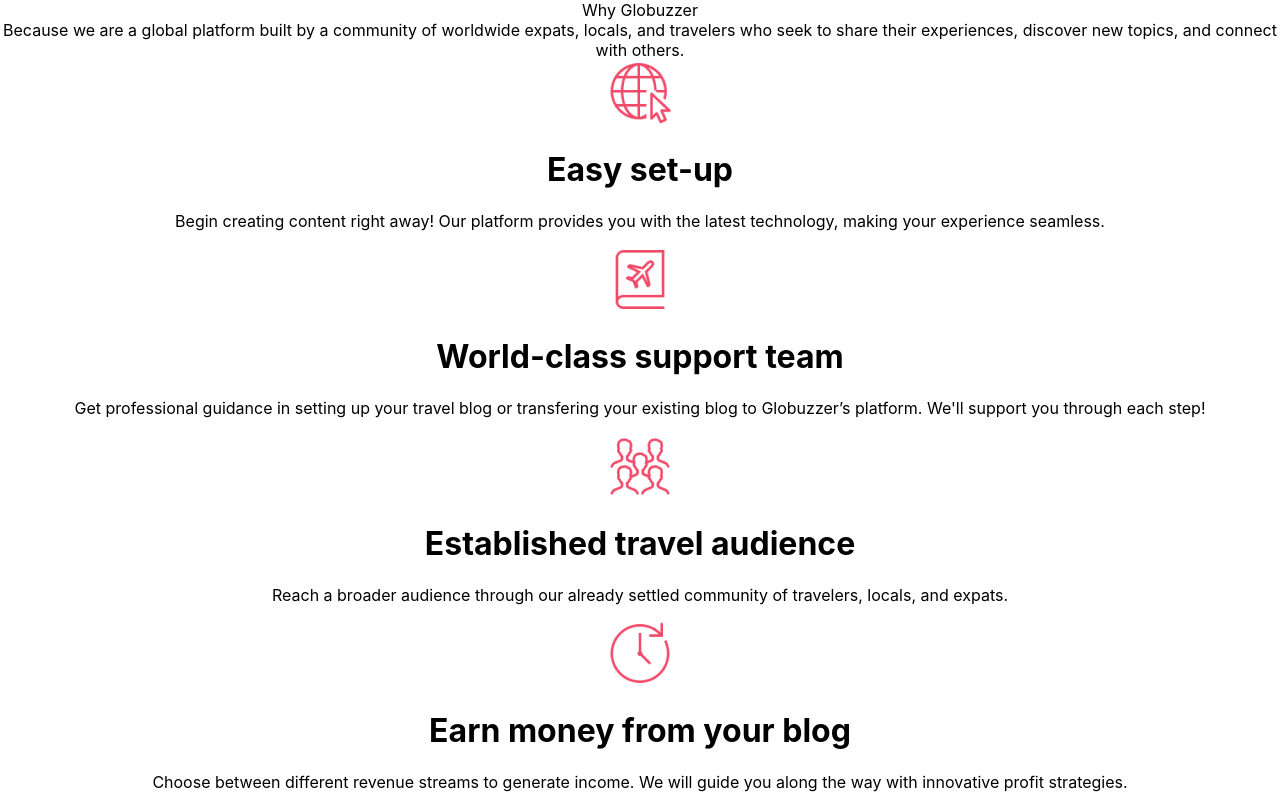
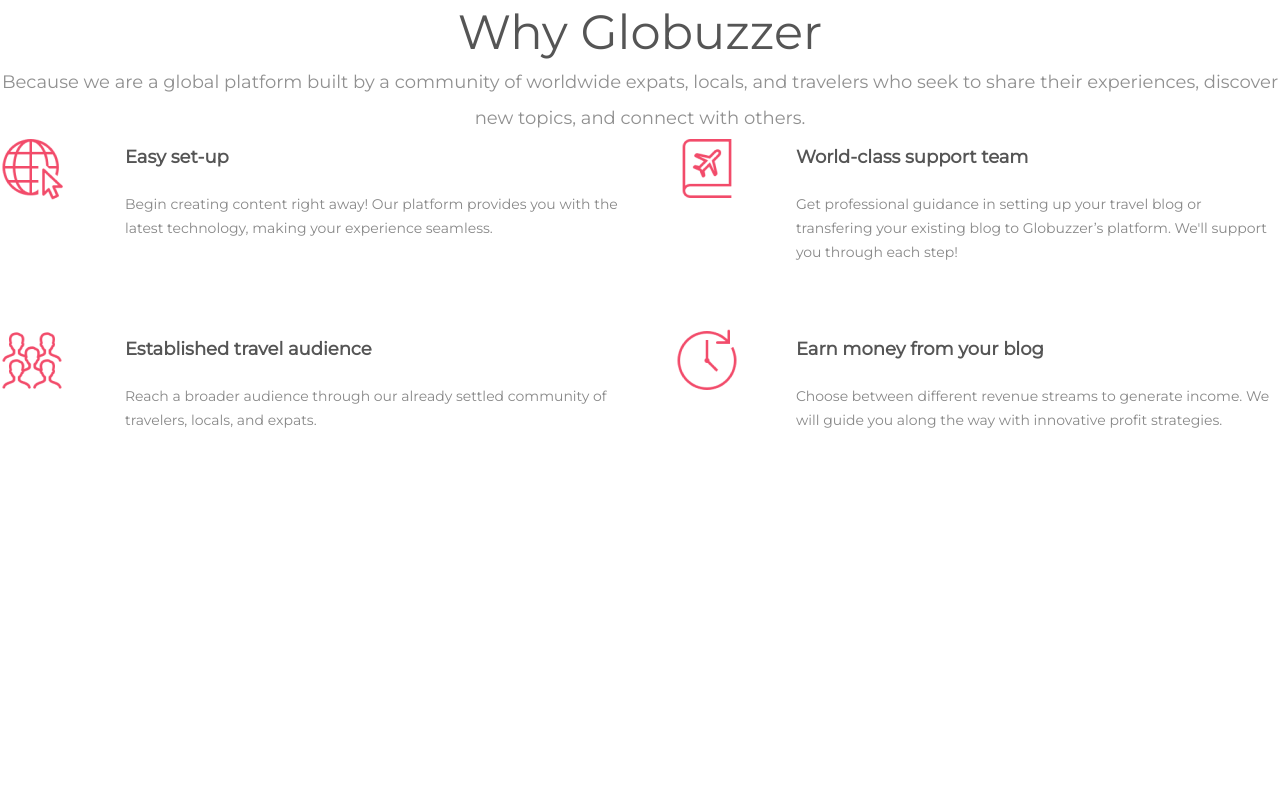
Before and after one commit to tarcea/why-globuzzer, a React (Create React App) app: page / in a window 1280 px wide. Built offline with nearby package versions, Linux system fonts and the light colour scheme.

Commit message:
basic functionality in place

```diff
--- a/public/index.html
+++ b/public/index.html
@@ -10,6 +10,14 @@
       content="Web site created using create-react-app"
     />
     <link rel="apple-touch-icon" href="%PUBLIC_URL%/logo192.png" />
+    <link
+      rel="stylesheet"
+      href="https://fonts.googleapis.com/icon?family=Material+Icons"
+    />
+    <link
+      href="https://fonts.googleapis.com/css2?family=Montserrat&display=swap"
+      rel="stylesheet"
+    />
     <!--
       manifest.json provides metadata used when your web app is installed on a
       user's mobile device or desktop. See https://developers.google.com/web/fundamentals/web-app-manifest/
--- a/src/App.css
+++ b/src/App.css
@@ -36,3 +36,25 @@
     transform: rotate(360deg);
   }
 }
+
+.title {
+  font-family: Montserrat;
+  font-style: normal;
+  font-weight: 300;
+  font-size: 48px;
+  line-height: 64px;
+  text-align: center;
+  color: #555555;
+}
+
+.why {
+  font-family: Montserrat;
+  font-style: normal;
+  font-weight: normal;
+  font-size: 18px;
+  line-height: 36px;
+  display: flex;
+  align-items: center;
+  text-align: center;
+  color: #909090;
+}
--- a/src/App.js
+++ b/src/App.js
@@ -8,9 +8,13 @@
 function App() {
   return (
     <div className="App">
-      <Header text="Why Globuzzer" />
-      <Header text={why} />
-      <div className="grid-container">
+      <div className="title">
+        <Header text="Why Globuzzer" />
+      </div>
+      <div className="why">
+        <Header text={why} />
+      </div>
+      <div>
         <MenuCards />
       </div>
     </div>
--- a/src/components/Card.js
+++ b/src/components/Card.js
@@ -1,4 +1,5 @@
 import React from 'react';
+import './styles.css';
 
 const Card = ({ icon, title, body }) => {
   return (
--- a/src/components/MenuCards.js
+++ b/src/components/MenuCards.js
@@ -4,7 +4,7 @@
 
 const MenuCards = () => {
   return (
-    <div className="tools-menu" id="tools-link">
+    <div className="grid-container">
       {infos.map((info) => (
           <Card icon={info.icon}
                 title={info.title}
--- /dev/null
+++ b/src/components/styles.css
@@ -0,0 +1,46 @@
+/*Card*/
+.card-body {
+  display: grid;
+  grid-template-columns: 1fr 4fr;
+  align-items: start;
+}
+
+.card-text {
+  display: flex;
+  flex-direction: column;
+  justify-content: center;
+  text-align: start;
+}
+
+.card-text h1 {
+  font-family: Montserrat;
+  font-style: normal;
+  font-weight: 600;
+  font-size: 18px;
+  line-height: 18px;
+  display: flex;
+  align-items: center;
+  color: #555555;
+}
+
+.card-text p {
+  font-family: Montserrat;
+  font-style: normal;
+  font-weight: normal;
+  font-size: 14px;
+  line-height: 24px;
+  color: #888888;
+}
+
+.card-icon {
+  width: 64px;
+  height: 64px;
+  margin-right: 24px;
+}
+
+/*MenuCards*/
+.grid-container {
+  display: grid;
+  grid-template-columns: repeat(2, auto);
+  grid-gap: 50px;
+}
```
